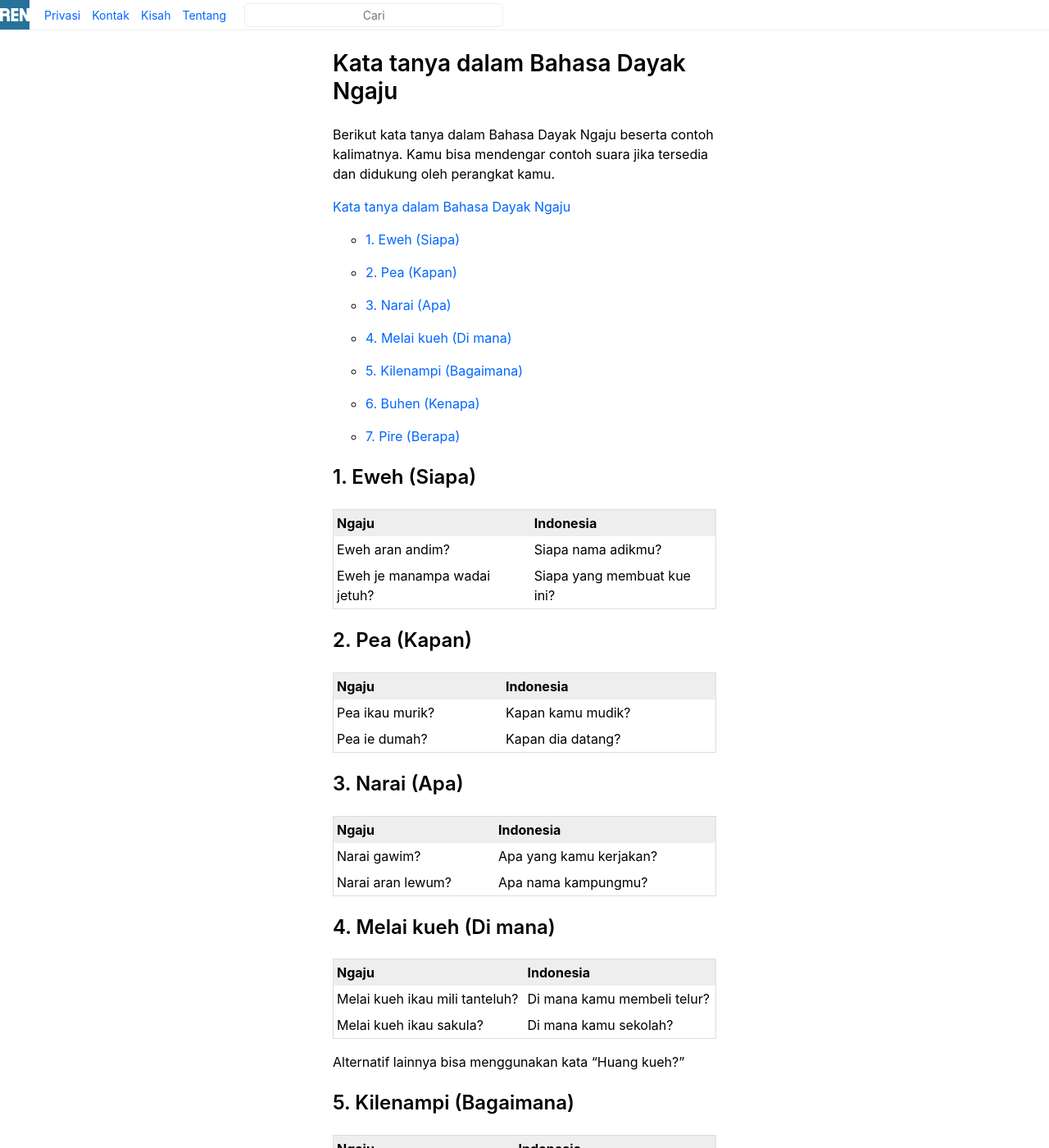
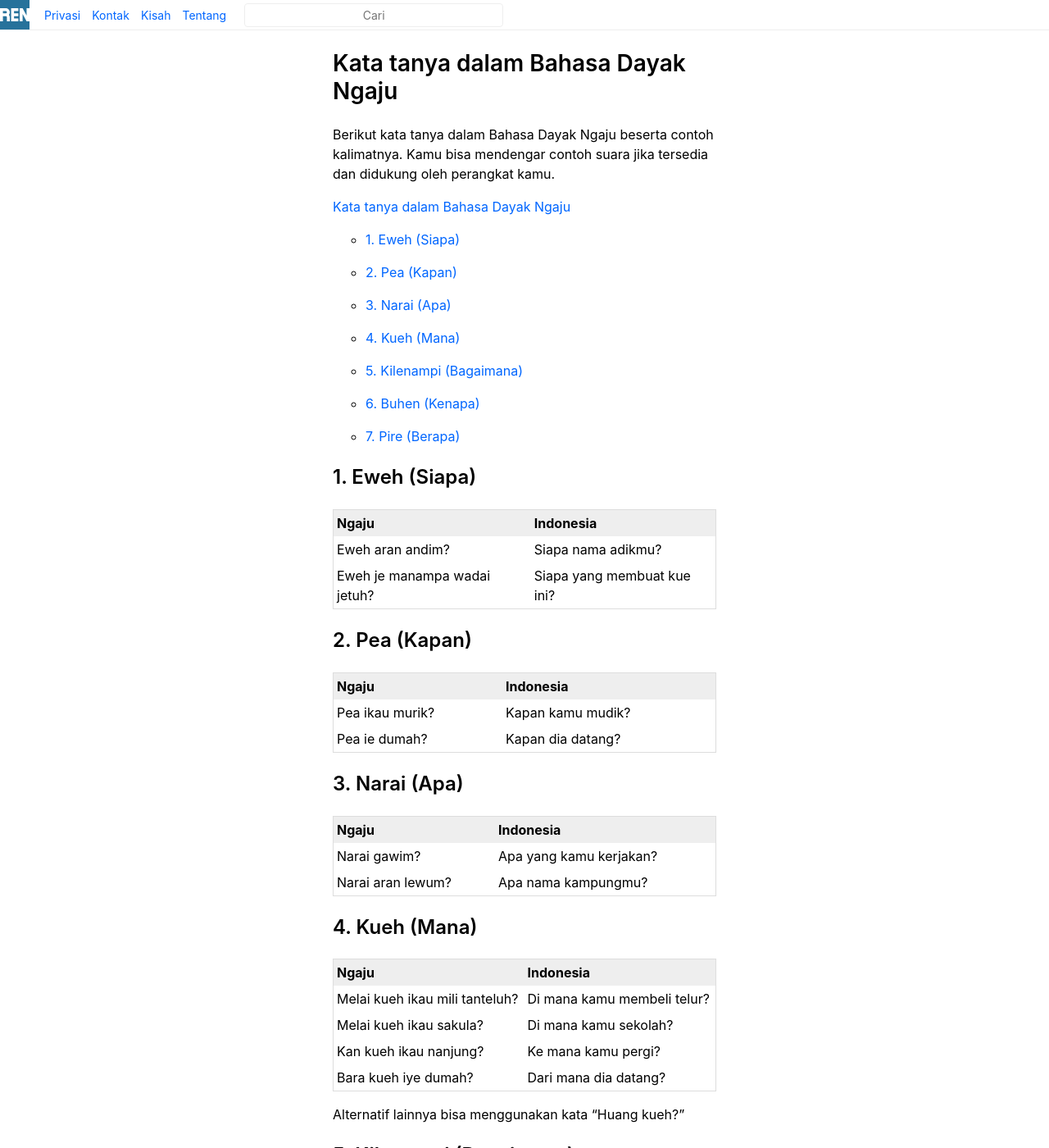
Before and after one commit to ren-id/blog, a Jekyll site: the page built from docs/_posts/2020-08-27-contoh-kata-tanya-dalam-bahasa-dayak-ngaju.md, in a window 1280 px wide and 1400 px high. Shown: the whole window at 82% size. Built offline with Jekyll 4.4.1, drawn with Linux system fonts in a browser that asks for light colours; our own code applies the rules of GitHub Pages for plain Markdown files; comment, search, counter and statistics services are not loaded.

Commit message:
Update 2020-08-27-contoh-kata-tanya-dalam-bahasa-dayak-ngaju.md

```diff
--- a/docs/_posts/2020-08-27-contoh-kata-tanya-dalam-bahasa-dayak-ngaju.md
+++ b/docs/_posts/2020-08-27-contoh-kata-tanya-dalam-bahasa-dayak-ngaju.md
@@ -30,12 +30,14 @@
 | Narai gawim? | Apa yang kamu kerjakan? |
 | Narai aran lewum? | Apa nama kampungmu? |
 
-## 4. Melai kueh (Di mana)
+## 4. Kueh (Mana)
 
 | Ngaju | Indonesia |
 | --- | --- |
 | Melai kueh ikau mili tanteluh? | Di mana kamu membeli telur? |
 | Melai kueh ikau sakula? | Di mana kamu sekolah? |
+| Kan kueh ikau nanjung? | Ke mana kamu pergi? |
+| Bara kueh iye dumah? | Dari mana dia datang? |
 
 Alternatif lainnya bisa menggunakan kata "Huang kueh?"
 
```
